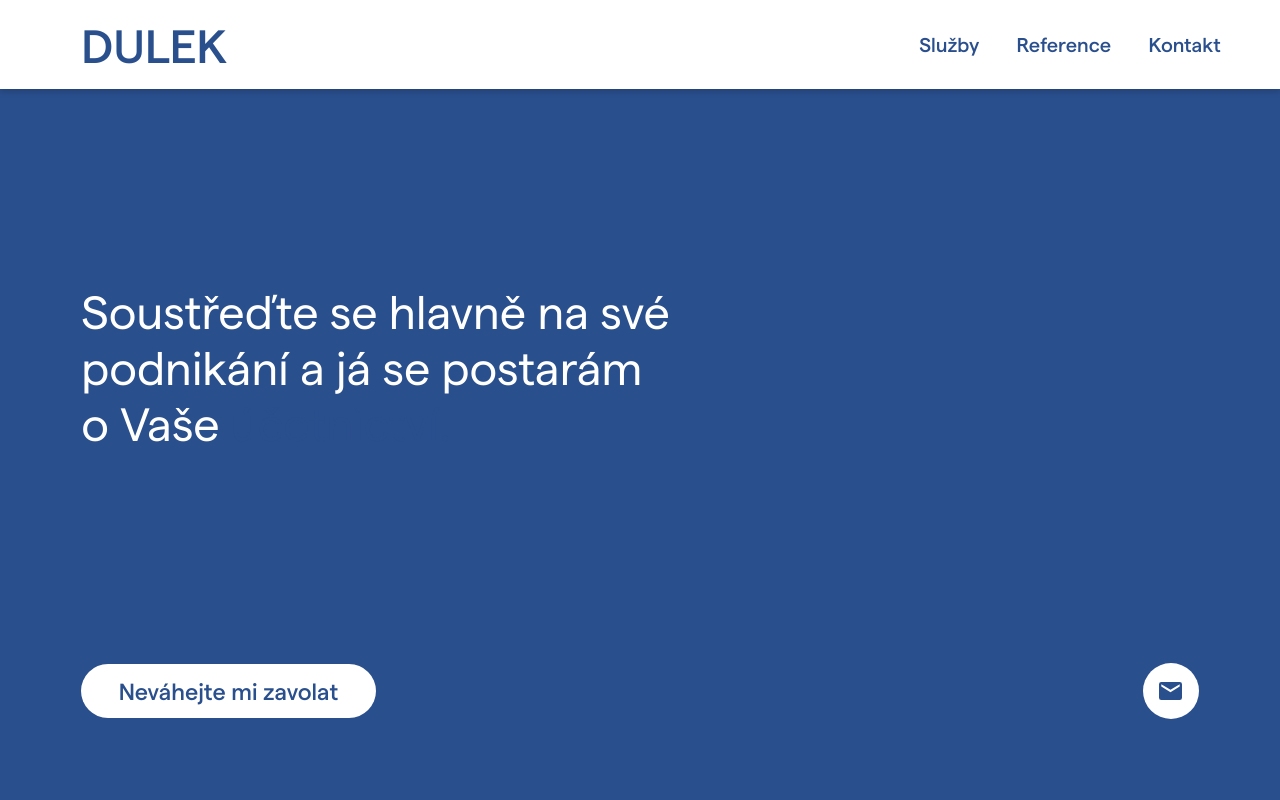
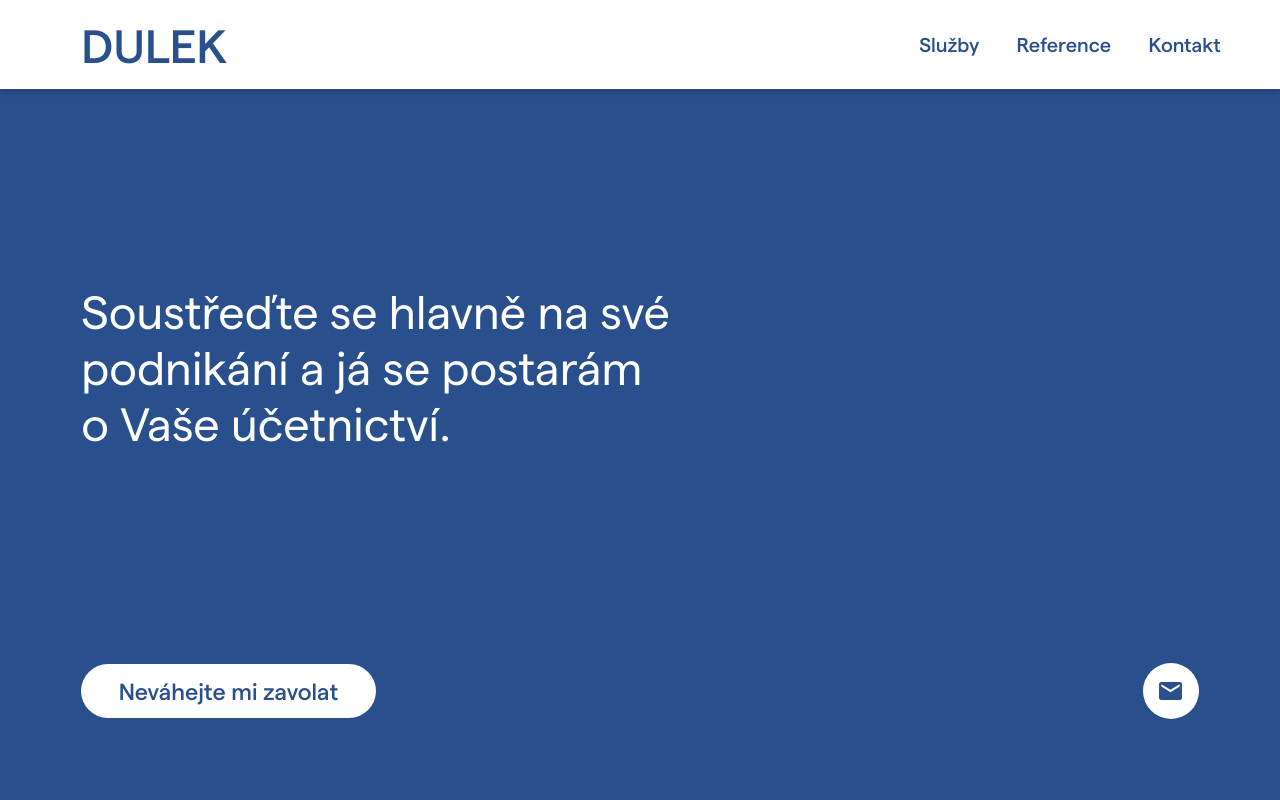
Before and after one commit to PaajaE/dulek, a website: page src/index.html in a window 1280 px wide. Shown: the top 800 px of the page. Drawn offline with Linux system fonts and the light colour scheme.

Commit message:
hero fix

```diff
--- a/src/index.html
+++ b/src/index.html
@@ -72,7 +72,8 @@
         <div>
           <h1 class="hero-title">
             Soustřeďte se hlavně na své podnikání a já se postarám o Vaše
-            <span class="color-main">účetnictví.</span>
+            <!-- <span class="color-main">účetnictví.</span> -->
+            <span>účetnictví.</span>
           </h1>
         </div>
         <div class="hero-buttons">
```
